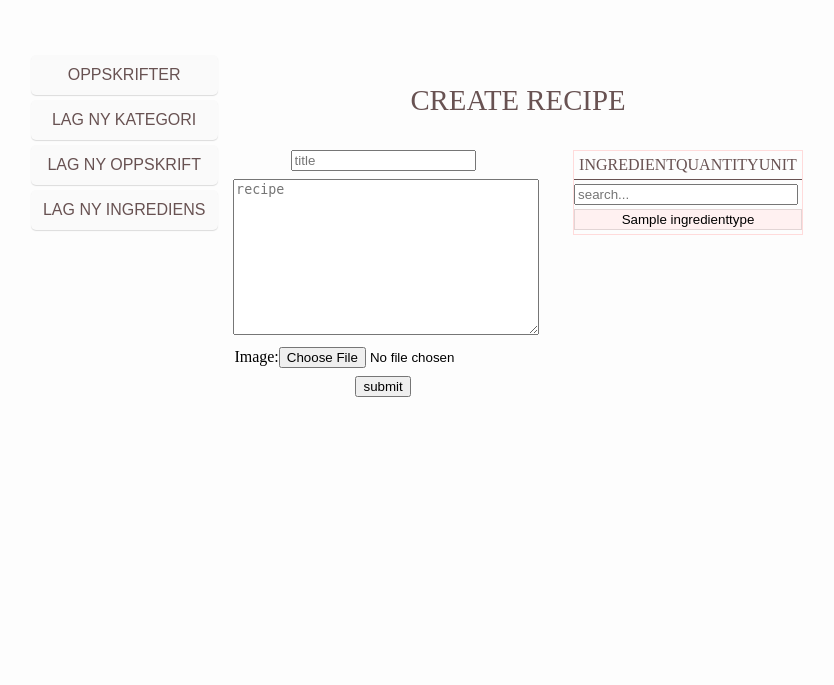
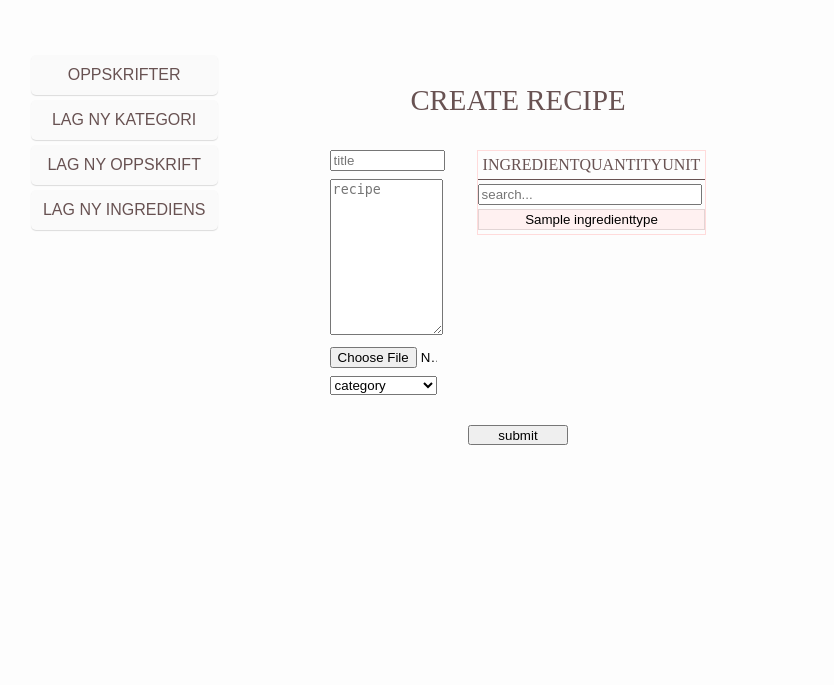
Before and after one commit to Espenbfo/Recipe-website, a Django app: page /create in a window 1280 px wide. Shown: the part 100-785 px from the top of the page, without its empty margins (122-956 px from the left). Run offline with Django 3.2, Linux system fonts and the light colour scheme; tables that the repository leaves empty hold one stand-in row (values such as "Sample post").

Commit message:
Update createrecipe to support categories

```diff
--- a/recipe/views.py
+++ b/recipe/views.py
@@ -122,6 +122,7 @@ def create_recipe(request):
         form = request.POST
 
         name = form["recipe_name"]
+        category = Category.objects.get(category_name=form["category"])
         description = form["recipe_description"]
         print(request.FILES)
         image = request.FILES["image"]
@@ -152,6 +153,7 @@ def create_recipe(request):
         print(image)
         r = Recipe.objects.create(recipe_name=name,
                                   recipe_description=description,
+                                  category=category,
                                   image=InMemoryUploadedFile(
                                       content_im,
                                       None,
@@ -180,6 +182,8 @@ def create_recipe(request):
         form = RecipeForm()
 
     ingredients = IngredientType.objects.order_by("ingredient_name")
+    categories = Category.objects.order_by("category_name")
     return render(request, "core\\createrecipe.html",
                   {"form": form,
-                   "ingredients": ingredients})
+                   "ingredients": ingredients,
+                   "categories": categories})
--- a/static/css/createrecipe.css
+++ b/static/css/createrecipe.css
@@ -22,10 +22,12 @@
 #split-view {
     display: grid;
     grid-template-columns: 1fr 1fr 40px 2fr 1fr;
-    grid-template-rows: 100px 1fr;
+    grid-template-rows: 100px 1fr 30px 20px;
     grid-template-areas:
             ". title title title ."
-            ". left . right .";
+            ". left . right ."
+            ". . . . ."
+            ". under under under .";
 }
 
 #main .title {
@@ -40,10 +42,26 @@
     grid-area: left;
 }
 
+#split-view .left *{
+    width: 100%;
+}
+
+#split-view .left label{
+    display: none;
+}
+
 #split-view .right {
     grid-area: right;
 }
 
+#split-view .under {
+    grid-area: under;
+}
+
+#split-view .under button {
+    width: 100px;
+    height: 20px;
+}
 #split-view #ingredients input {
     width: 95%;
 }
--- a/templates/core/createrecipe.html
+++ b/templates/core/createrecipe.html
@@ -14,9 +14,12 @@
             <div class="input-container">
                 {{ form }}
             </div>
-
-
-                <button type="submit">submit</button>
+            <select name="category" id="select-category" required>
+                {% for category in categories %}
+                    <option value="">category</option>
+                    <option value="{{ category.category_name }}">{{ category.category_name }}</option>
+                {% endfor %}
+            </select>
         </div>
         <div class="right">
             <div id="ingredient-used">
@@ -36,6 +39,10 @@
                 </div>
             </div>
         </div>
+        <div class="under">
+
+            <button type="submit">submit</button>
+        </div>
     </div>
 </form>
     {% load static %}
```
Also changed, not shown: static/css/recipes.css (+4 -3 lines).
